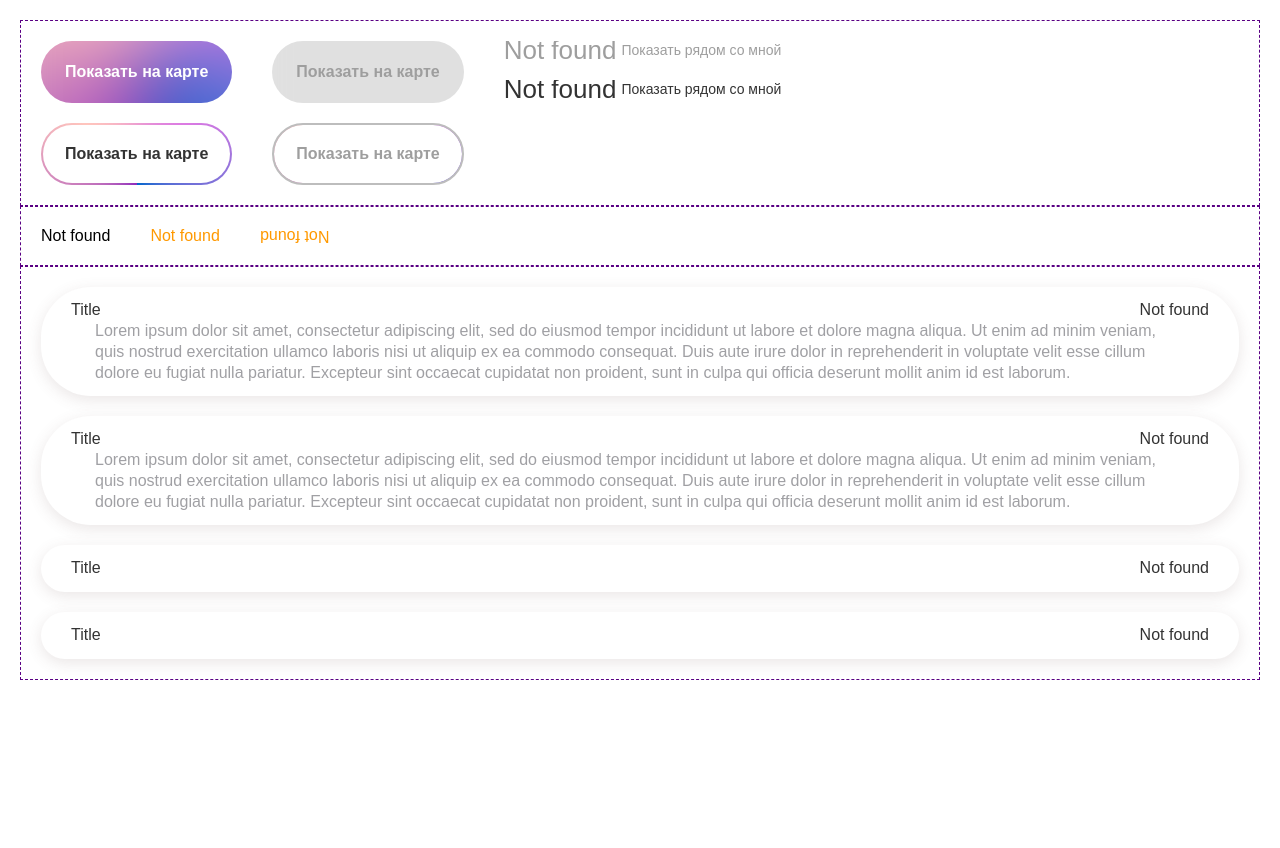
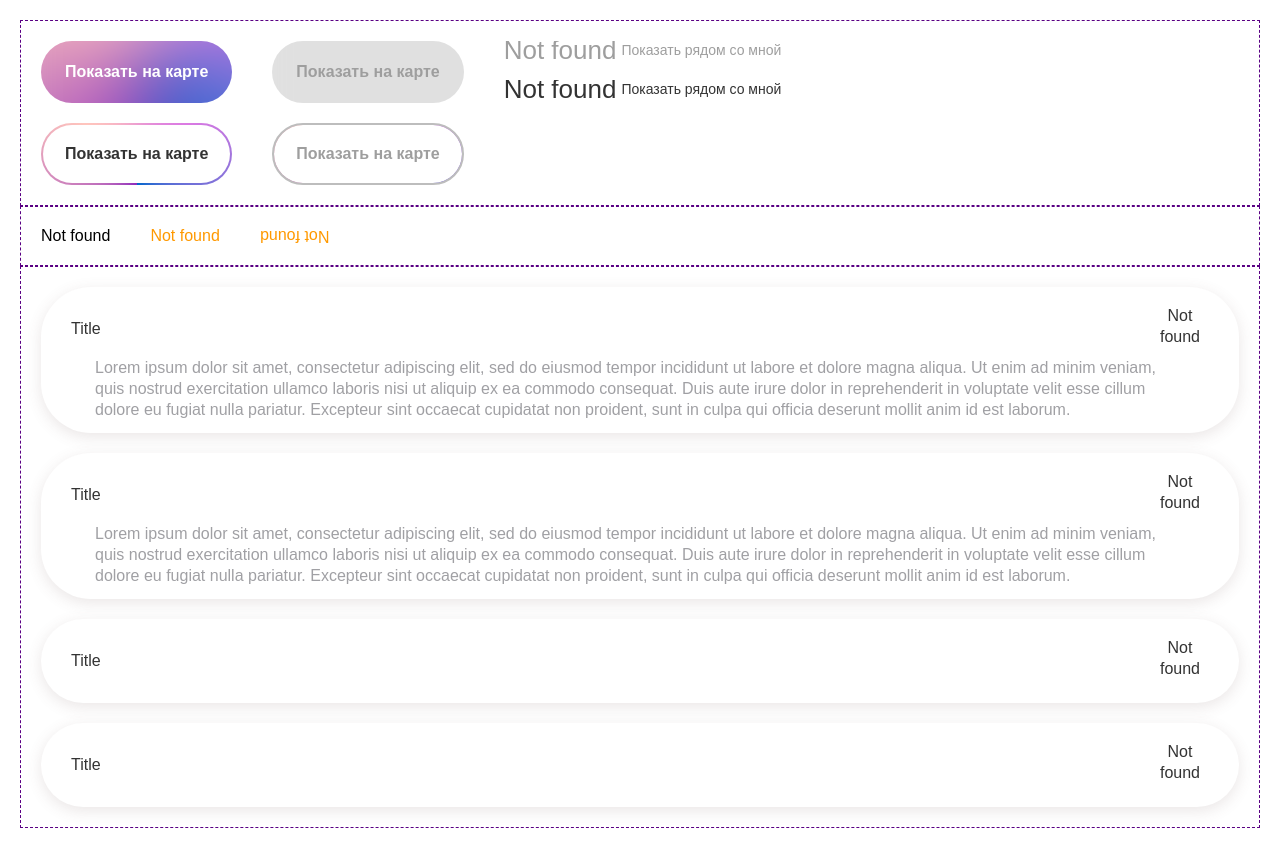
Before and after one commit to cookies-with-tea/guest-place, a Nuxt app: page /uikit in a window 1280 px wide. Before the commit the page ends 800 px from the top, so only its background shows below. Built offline with nearby package versions, Linux system fonts and the light colour scheme; a web font is replaced by a local one.

Commit message:
PGP-96: задал размеры иконки

```diff
--- a/app/shared/ui/ui-accordion/components/ui-accordion-item/UiAccordionItem.vue
+++ b/app/shared/ui/ui-accordion/components/ui-accordion-item/UiAccordionItem.vue
@@ -2,7 +2,7 @@
   <li class="ui-accordion-item">
     <button class="ui-accordion-item__trigger" type="button" :disabled="isButtonDisabled" @click="toggleAccordion">
       {{ props.title }}
-      <UiIcon ref="accordion-icon" name="accordion-plus-minus" width="58px" height="58px" />
+      <UiIcon ref="accordion-icon" name="accordion-plus-minus" />
     </button>
 
     <div ref="accordion-content" class="ui-accordion-item__content">
@@ -82,8 +82,11 @@ const toggleAccordion = () => {
     transition: color 0.5s ease;
     gap: 33px;
 
-    &:deep(svg) {
-      align-self: flex-start;
+    &:deep(.ui-icon) {
+      top: 6px;
+      width: 58px;
+      height: 58px;
+      position: relative;
     }
 
     @include hover {
```
Also changed, not shown: app/shared/ui/ui-accordion/components/ui-accordion-item/constants/animations.ts (deleted, +0 -7 lines), app/shared/ui/ui-accordion/components/ui-accordion-item/constants/index.ts (deleted).
